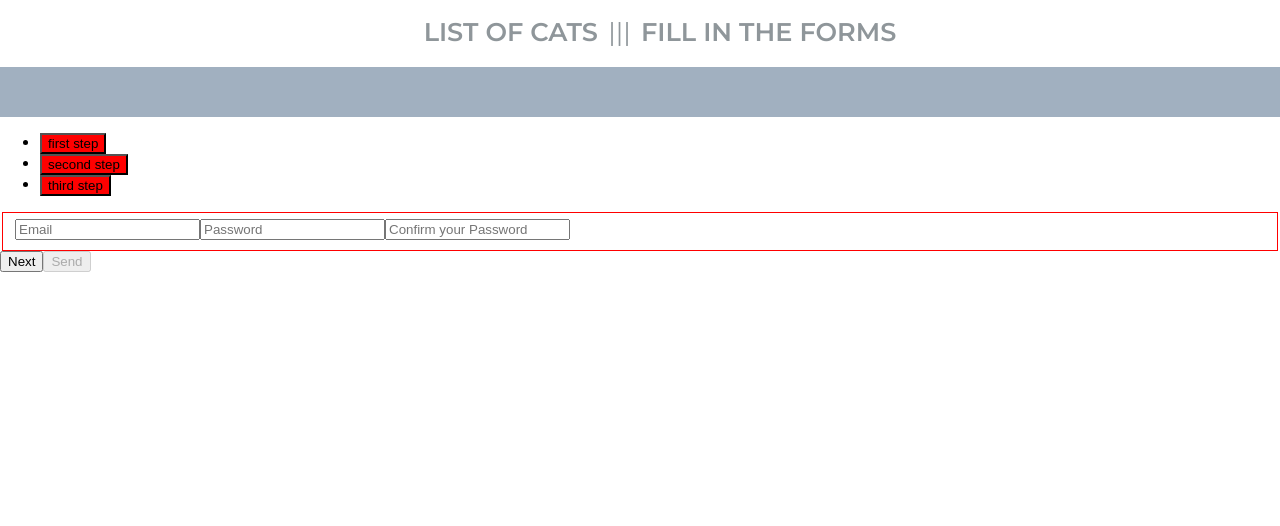
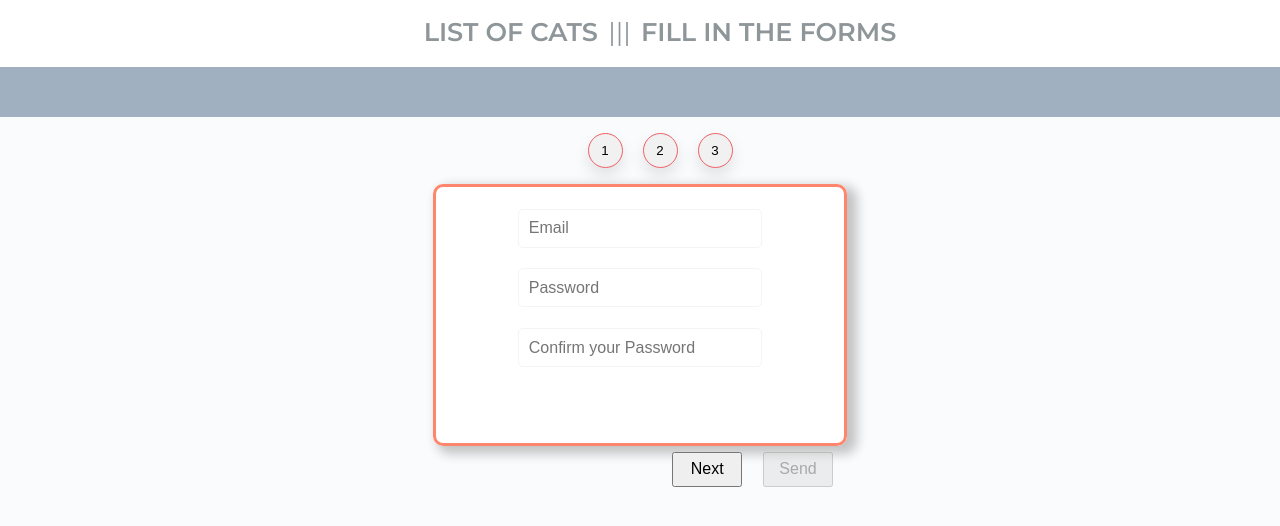
Before and after one commit to JonathanFRocha/ApiAndFormProject, a React (Create React App) app: page /register in a window 1280 px wide. Shown: the top 526 px of the page. Built offline with nearby package versions, Linux system fonts and the light colour scheme.

Commit message:
form finished, starting to give some styling to next and submit buttons

```diff
--- a/src/components/Form/FirstStep.jsx
+++ b/src/components/Form/FirstStep.jsx
@@ -33,39 +33,45 @@ class FirstStep extends React.Component {
           stepHasError ? "form__fieldset--error" : "form__fieldset--ok"
         }`}
       >
+        <div className="form__input__container">
           <input
             name="email"
             id="emailInput"
-          className={this.renderInputError("email")}
+            className={`form__input ${this.renderInputError("email")}`}
             type="email"
             placeholder="Email"
             value={emailvalue}
             onChange={handleChanges}
             onBlur={(e) => checkInput(e, emailCheck, emailvalue)}
           />
-        <span>{emailErrorMessage}</span>
+          <span className="form__input--error__message">{emailErrorMessage}</span>
+        </div>
+        <div className="form__input__container">
           <input
             name="password"
             id="passwordInput"
-          className={this.renderInputError("password")}
+            className={`form__input ${this.renderInputError("password")}`}
             type="password"
             placeholder="Password"
             value={passwordValue}
             onChange={handleChanges}
             onBlur={(e) => checkInput(e, passwordCheck, passwordValue)}
           />
-        <span>{passwordErrorMessage}</span>
+          <span className="form__input--error__message">{passwordErrorMessage}</span>
+        </div>
+        <div className="form__input__container">
           <input
             name="passwordConfirmation"
             id="confirmPassword"
-          className={this.renderInputError("passwordConfirmation")}
+            className={`form__input ${this.renderInputError("passwordConfirmation")}`}
             type="password"
             placeholder="Confirm your Password"
             value={passwordConfirmationValue}
             onChange={handleChanges}
             onBlur={(e) => checkInput(e, passwordCheck, passwordValue, passwordConfirmationValue)}
           />
-        <span>{passwordConfirmationErrorMessage}</span>
+          <span className="form__input--error__message">{passwordConfirmationErrorMessage}</span>
+        </div>
       </fieldset>
     );
   }
--- a/src/components/Form/SecondStep.jsx
+++ b/src/components/Form/SecondStep.jsx
@@ -30,10 +30,11 @@ class SecondStep extends React.Component {
           stepHasError ? "form__fieldset--error" : "form__fieldset--ok"
         }`}
       >
+        <div className="form__input__container">
           <input
             name="name"
             id="nameInput"
-          className={this.renderInputError("name")}
+            className={`form__input ${this.renderInputError("name")}`}
             type="text"
             required
             placeholder="Name"
@@ -41,11 +42,13 @@ class SecondStep extends React.Component {
             onChange={handleChanges}
             onBlur={(e) => checkInput(e, stringCheck, "Name", namevalue)}
           />
-        <span>{nameErrorMessage}</span>
+          <span className="form__input--error__message">{nameErrorMessage}</span>
+        </div>
+        <div className="form__input__container">
           <input
             name="surName"
             id="surName"
-          className={this.renderInputError("surName")}
+            className={`form__input ${this.renderInputError("surName")}`}
             type="text"
             required
             placeholder="Surname"
@@ -53,11 +56,13 @@ class SecondStep extends React.Component {
             onChange={handleChanges}
             onBlur={(e) => checkInput(e, stringCheck, "Surname", surNameValue)}
           />
-        <span>{surNameErrorMessage}</span>
+          <span className="form__input--error__message">{surNameErrorMessage}</span>
+        </div>
+        <div className="form__input__container">
           <input
             name="birthDate"
             id="birthDate"
-          className={this.renderInputError("birthDate")}
+            className={`form__input ${this.renderInputError("birthDate")}`}
             type="date"
             required
             placeholder="dd/mm/yyyy"
@@ -65,7 +70,8 @@ class SecondStep extends React.Component {
             onChange={handleChanges}
             onBlur={(e) => checkInput(e, birthdateCheck, birthDateValue)}
           />
-        <span>{birthDateErrorMessage}</span>
+          <span className="form__input--error__message">{birthDateErrorMessage}</span>
+        </div>
       </fieldset>
     );
   }
--- a/src/components/Form/ThirdStep.jsx
+++ b/src/components/Form/ThirdStep.jsx
@@ -27,17 +27,19 @@ class ThirdStep extends React.Component {
           stepHasError ? "form__fieldset--error" : "form__fieldset--ok"
         }`}
       >
+        <div className="form__input__container">
           <input
             name="fullAddress"
             id="fullAddress"
-          className={this.renderInputError("fullAddress")}
+            className={`form__input ${this.renderInputError("fullAddress")}`}
             type="text"
             placeholder="please enter your full address"
             value={fullAddressvalue}
             onChange={handleChanges}
             onBlur={(e) => checkInput(e, fullAddressCheck, fullAddressvalue)}
           />
-        <span>{fullAddressErrorMessage}</span>
+          <span className="form__input--error__message">{fullAddressErrorMessage}</span>
+        </div>
       </fieldset>
     );
   }
--- a/src/components/Form/allSteps.css
+++ b/src/components/Form/allSteps.css
@@ -1,11 +1,40 @@
+.form__input__container {
+  margin: 1rem 0 0.3rem;
+
+  display: flex;
+  flex-direction: column;
+  width: 100%;
+  align-items: center;
+}
+
+.form__input {
+  border: 1px solid #f4f4f4;
+  border-radius: 5px;
+
+  background-color: #ffffff;
+  font-size: 1em;
+
+  height: 35px;
+  width: 60%;
+
+  padding-left: 10px;
+}
+
+.form__input--error__message {
+  font-size: 0.9em;
+  color: red;
+}
+
 .input--error {
-  border: 1px solid red;
+  border: 1px solid #fe856e;
 }
 
 .form__fieldset--error {
-  border: 1px solid red;
+  border: 3px solid #fe856e;
+  transition: all 0.3s;
 }
 
 .form__fieldset--ok {
-  border: 1px solid aqua;
+  border: 3px solid #a6d451;
+  transition: all 0.3s;
 }
--- a/src/pages/Cats.css
+++ b/src/pages/Cats.css
@@ -1,7 +1,7 @@
 .main {
   background-color: #f9fbfd;
 
-  min-height: calc(100vh - 85px);
+  min-height: calc(100vh - 120px);
   display: flex;
   justify-content: center;
   align-items: center;
--- a/src/pages/Form.css
+++ b/src/pages/Form.css
@@ -1,7 +1,77 @@
+.main__form {
+  background-color: #f9fbfd;
+  min-height: calc(100vh - 120px);
+
+  display: flex;
+  flex-direction: column;
+  align-items: center;
+}
+
+.form__stepBtnList {
+  display: flex;
+  justify-content: space-between;
+}
+
+.form__stepBtnList li {
+  list-style: none;
+  margin: 0 10px;
+}
+
+.form__changeStepBtn {
+  background-color: #f1f1f1;
+  text-align: center;
+  height: 35px;
+  width: 35px;
+  padding: 5px;
+  border-radius: 50%;
+  border: none;
+  cursor: pointer;
+  box-shadow: 0px 8px 15px rgba(0, 0, 0, 0.1);
+  transition: all 0.2s;
+}
+
+.form__changeStepBtn:hover {
+  background-color: #e6e6e6;
+  box-shadow: 0px 15px 20px rgba(0, 0, 0, 0.1);
+  transform: translateY(-3px);
+}
+
 .form__changeStepBtn--error {
-  background-color: red;
+  border: 1px solid#f06067;
 }
 
 .form__changeStepBtn--ok {
-  background-color: aqua;
+  border: 1px solid #a1d4e6;
 }
+
+.form__fieldset {
+  box-shadow: 7px 5px 11px 3px rgba(195, 195, 195, 1);
+  background-color: white;
+
+  display: flex;
+  flex-direction: column;
+  width: 30vw;
+  min-height: 30vh;
+
+  border-radius: 10px;
+}
+
+.form__next-submit-btns__container {
+  text-align: end;
+}
+
+.form__next-btn,
+.form__submit-btn {
+  width: 70px;
+  margin: 0.4em 1em 0 0.3em;
+
+  font-size: 1rem;
+
+  padding: 0.4em;
+}
+
+.form__next-btn {
+}
+
+.form__submit-btn {
+}
--- a/src/pages/Form.jsx
+++ b/src/pages/Form.jsx
@@ -155,8 +155,8 @@ class Form extends React.Component {
     const secondStepHasError = this.checkIfStepHasErrors(name, surName, birthDate);
     const thirdStepHasError = this.checkIfStepHasErrors(fullAddress);
     return (
-      <div>
-        <ul>
+      <div className="main__form">
+        <ul className="form__stepBtnList">
           <li>
             <button
               className={`form__changeStepBtn ${
@@ -164,7 +164,7 @@ class Form extends React.Component {
               }`}
               onClick={() => this.changeStep(1)}
             >
-              first step
+              1
             </button>
           </li>
           <li>
@@ -174,7 +174,7 @@ class Form extends React.Component {
               }`}
               onClick={() => this.changeStep(2)}
             >
-              second step
+              2
             </button>
           </li>
           <li>
@@ -184,18 +184,18 @@ class Form extends React.Component {
               }`}
               onClick={() => this.changeStep(3)}
             >
-              {" "}
-              third step
+              3
             </button>
           </li>
         </ul>
         <form action="#">
           <div>{currentForm}</div>
-          <div>
-            <button onClick={() => this.changeStep()} type="button">
+          <div className="form__next-submit-btns__container">
+            <button className="form__next-btn" onClick={() => this.changeStep()} type="button">
               Next
             </button>
             <button
+              className="form__submit-btn"
               disabled={firstStepHasError || secondStepHasError || thirdStepHasError}
               type="submit"
             >
```
Also changed, not shown: 1 other file (tests, documents, lock files or other folders). Lines whose indentation alone changed are shown as unchanged.
